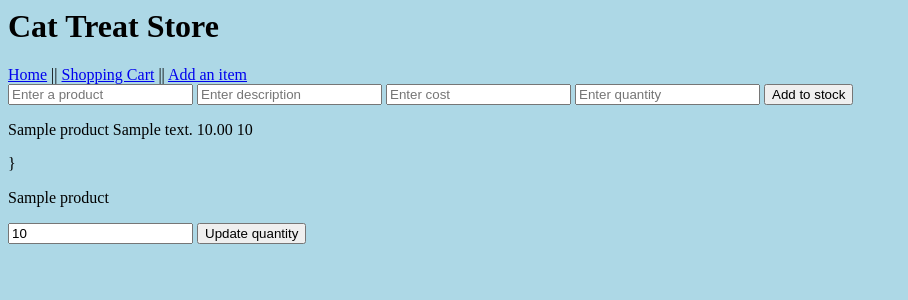
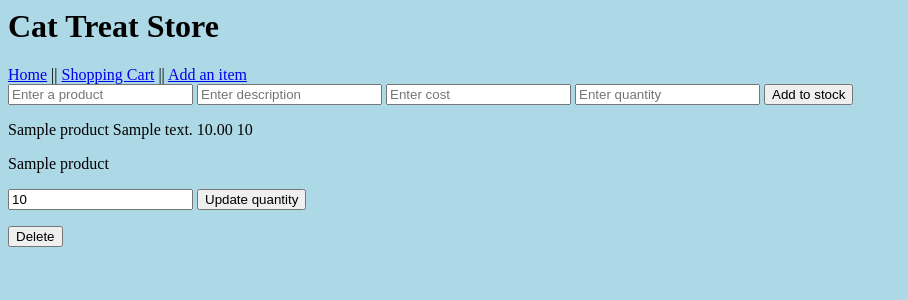
Before and after one commit to Catman9000/TheDatingGame, a Flask app: page /add_an_item in a window 1280 px wide. Shown: the top 300 px of the page, without its empty margins (0-908 px from the left). Run offline with Flask 2, Linux system fonts and the light colour scheme; tables that the repository leaves empty hold one stand-in row (values such as "Sample post").

Commit message:
CRUD completed

```diff
--- a/application/forms.py
+++ b/application/forms.py
@@ -27,3 +27,18 @@ class UpdateProduct(FlaskForm):
 class ChooseProduct(FlaskForm):
     chosenProduct = SelectField('Product', choices=[])
     submit = SubmitField("Choose Product")
+
+class AddOrders(FlaskForm):
+    order_placed = StringField('order placed', validators=[DataRequired(message="This field cannot be left blank")])
+    order_total = IntegerField("Cost", validators=[DataRequired(message="This field cannot be left blank")])
+    submit = SubmitField("Add Item")
+
+class UpdateOrders(FlaskForm):
+    order_placed = StringField('order placed', validators=[DataRequired(message="This field cannot be left blank")])
+    order_total = IntegerField("Cost", validators=[DataRequired(message="This field cannot be left blank")])
+    submit = SubmitField("Add Item")
+
+class ChooseOrders(FlaskForm):
+    order_placed = StringField('order placed', validators=[DataRequired(message="This field cannot be left blank")])
+    order_total = IntegerField("Cost", validators=[DataRequired(message="This field cannot be left blank")])
+    submit = SubmitField("Add Item")
--- a/application/routes.py
+++ b/application/routes.py
@@ -43,3 +43,12 @@ def update():
     q.product_quantity = newquantity
     db.session.commit()
     return redirect("/")
+
+
+@app.route("/delete", methods=["POST"])
+def delete():
+   product_name = request.form.get("product_name")
+   p = Product.query.filter_by(product_name=product_name).first()
+   db.session.delete(p)
+   db.session.commit()
+   return redirect("/")
--- a/application/templates/add_an_item.html
+++ b/application/templates/add_an_item.html
@@ -17,7 +17,7 @@
         {{product.product_description}}
         {{product.product_cost}}
         {{product.product_quantity}}</p>
-        {% endfor %}}
+        {% endfor %}
         {% for product in listofProducts %}
         <p>{{product.product_name}}</p>
         <form method="POST" action="/update">
@@ -25,6 +25,10 @@
             <input type="number" value="{{product.product_quantity}}" name="newquantity">
             <input type="submit" value="Update quantity">
         </form>
+        <form method="POST" action="/delete">
+            <input type="hidden" value="{{product.product_name}}" name="product_name">
+            <input type="submit" value="Delete">
+          </form>
         {% endfor %}
 
 
```
